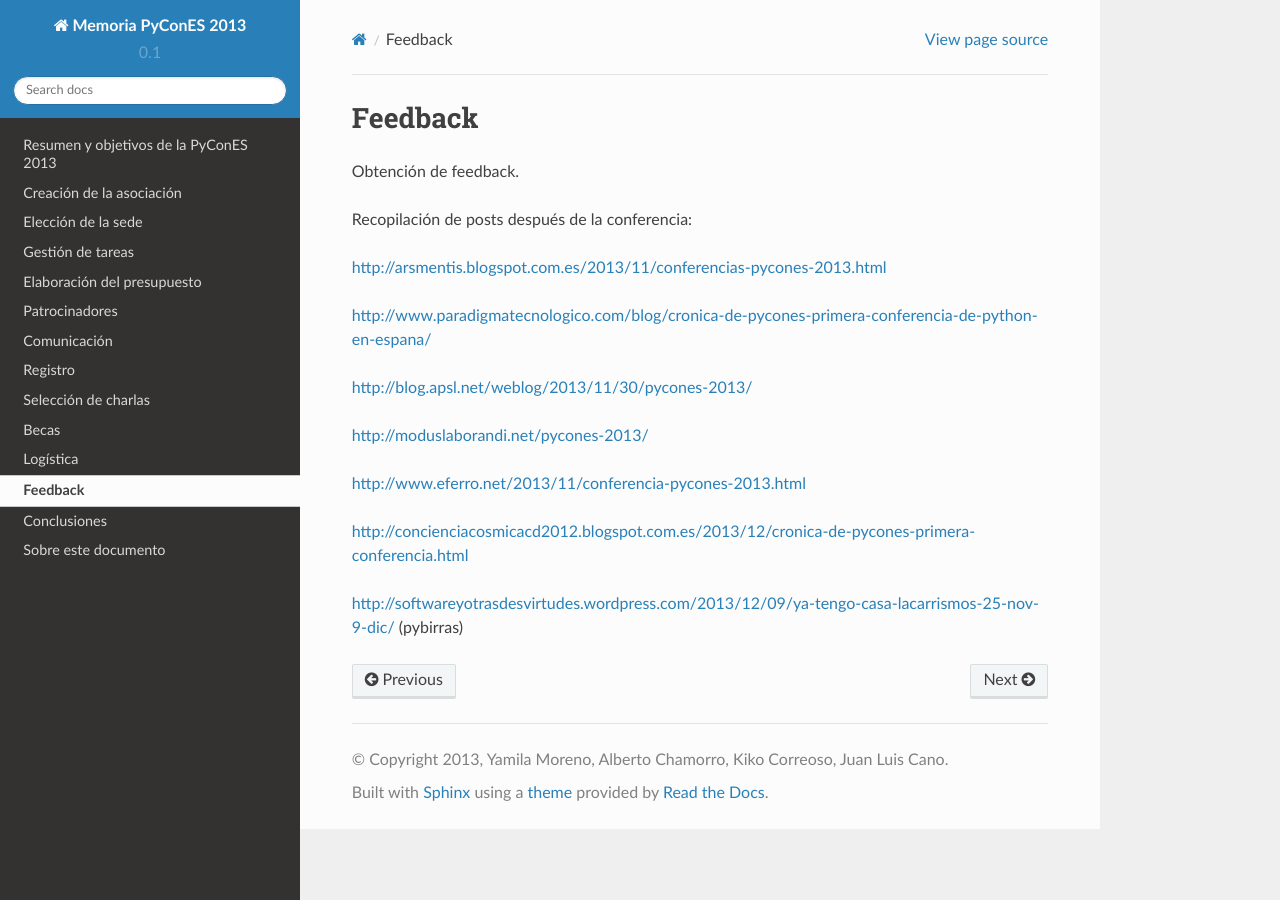
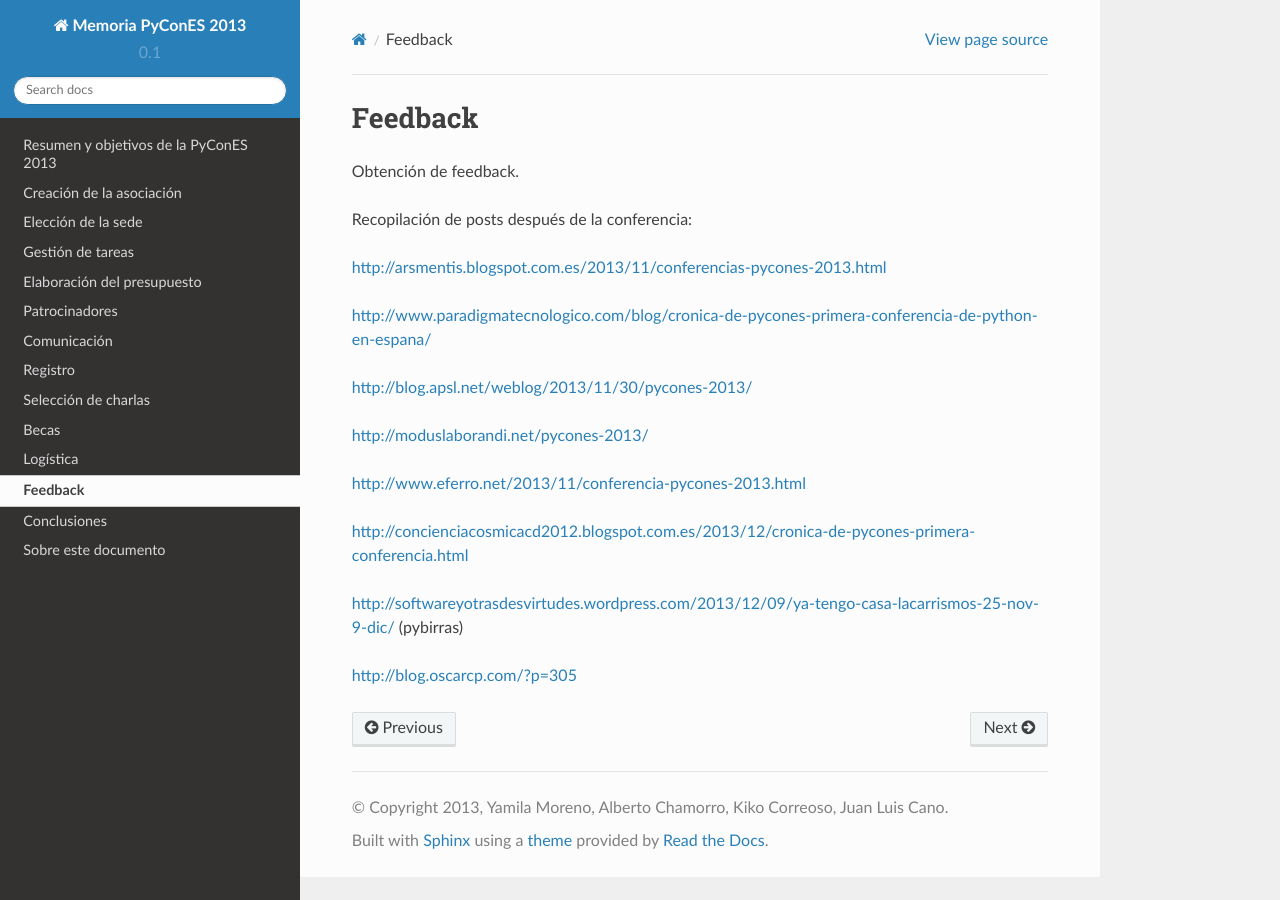
Before and after one commit to python-spain/postmortem-pycones2013, a Sphinx documentation site: the page built from source/feedback.rst, in a window 1280 px wide. Built offline with Sphinx 7.4.7 and the Read the Docs theme 2.0.0, drawn with Linux system fonts in a browser that asks for light colours; some of the changed lines change nothing that is shown.

Commit message:
blog con crónicas sobre pycones2013

```diff
--- a/source/feedback.rst
+++ b/source/feedback.rst
@@ -18,3 +18,5 @@ http://www.eferro.net/2013/11/conferencia-pycones-2013.html
 http://concienciacosmicacd2012.blogspot.com.es/2013/12/cronica-de-pycones-primera-conferencia.html
 
 http://softwareyotrasdesvirtudes.wordpress.com/2013/12/09/ya-tengo-casa-lacarrismos-25-nov-9-dic/ (pybirras)
+
+http://blog.oscarcp.com/?p=305
```
